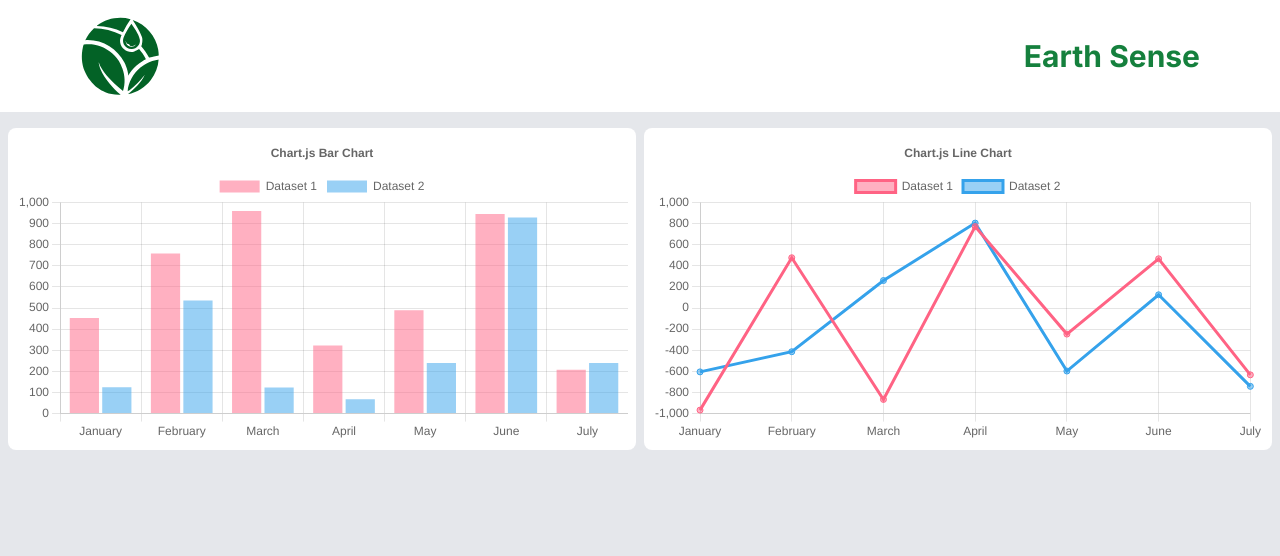
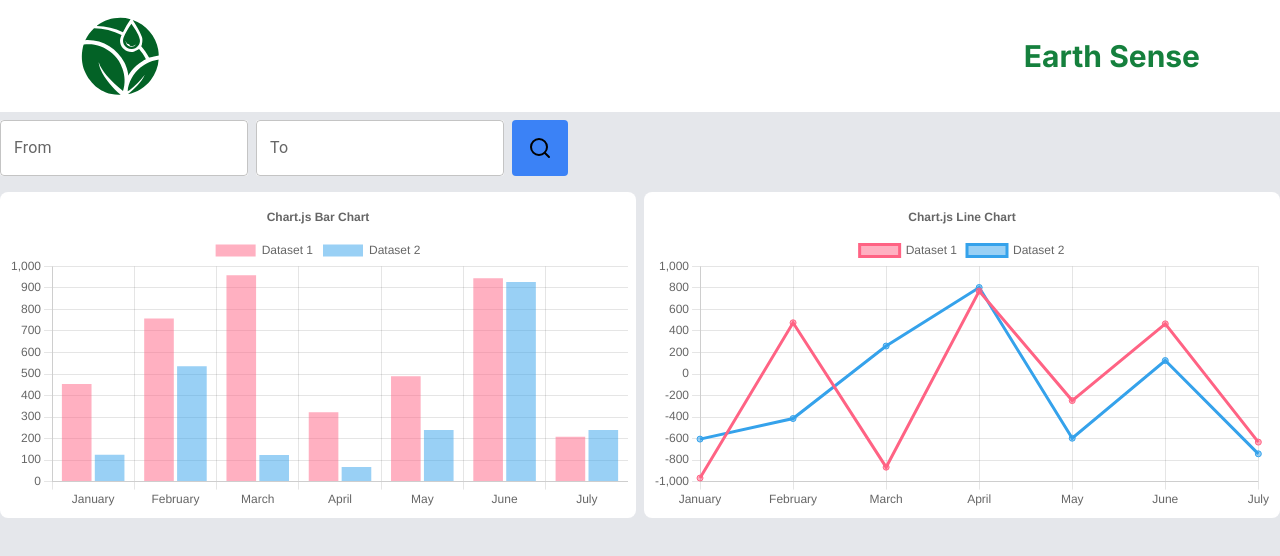
Before and after one commit to Jenry-MA/earth-sense-front-end, a Next.js app: page / in a window 1280 px wide. Shown: the top 556 px of the page. Built offline with nearby package versions, Linux system fonts and the light colour scheme; no server answers.

Commit message:
ADD - filter by date in unix format(pending fetch data on submit)

```diff
--- /dev/null
+++ b/src/app/Helpers/Config/date-picker.js
@@ -0,0 +1,18 @@
+import { createTheme } from '@mui/material/styles'
+
+export const datePickerLightTheme = createTheme({
+    components: {
+      MuiTextField: {
+        styleOverrides: {
+          root: {
+            color: '#FFFFFF',
+            borderRadius: '3px',
+            borderWidth: '0',
+            borderColor: '#FFFFFF',
+            border: '0px solid',
+            backgroundColor: '#FFFFFF'
+          }
+        }
+      }
+    }
+})
--- /dev/null
+++ b/src/app/Helpers/Config/index.js
@@ -0,0 +1,3 @@
+import * as DatePickerTheme from "./date-picker"
+
+export { DatePickerTheme }
--- a/src/app/Views/Main.jsx
+++ b/src/app/Views/Main.jsx
@@ -3,12 +3,20 @@ import { useEffect, useState } from "react";
 import { H2oSense } from "./Charts/H2oSense";
 import { TemperatureSense } from "./Charts/TemperatureSense";
 import { TemperatureSense as TemperatureSenseApi } from "../Helpers/Api";
+import { DatePicker } from '@mui/x-date-pickers/DatePicker';
+import { DemoContainer } from '@mui/x-date-pickers/internals/demo';
+import { DatePickerTheme } from "../Helpers/Config";
+import { ThemeProvider } from '@mui/material/styles';
+import { Search } from 'lucide-react';
 
 export const Main = () => {
 
    const {getTemperatureSensorIndex} = TemperatureSenseApi
+   const { datePickerLightTheme } = DatePickerTheme
 
    const [data, setData] = useState([]);
+   const [selectedFromDate, setSelectedFromDate] = useState(null);
+   const [selectedToDate, setSelectedToDate] = useState(null);
 
   useEffect(() => {
     getTemperatureSensorIndex("1715825829","1715827029")
@@ -21,10 +29,46 @@ export const Main = () => {
     })
   },[])
 
+  const handleFromDate = (date) => {
+    const dateObj = new Date(date)
+    const unixTimestamp = Math.floor(dateObj.getTime() / 1000)
+    setSelectedFromDate(unixTimestamp)
+  }
+
+  const handleToDate = (date) => {
+    const dateObj = new Date(date)
+    const unixTimestamp = Math.floor(dateObj.getTime() / 1000)
+    setSelectedToDate(unixTimestamp)
+  }
+
+  const handleSubmit = (event) => {
+    event.preventDefault()
+  }
+
   return (
     <div className="container mx-auto">
-      <div className="grid md:grid-cols-2 grid-cols-1 gap-2 py-4 px-2">
-        <div className=" p-2 bg-white rounded-lg">
+      <form className="flex flex-row gap-2 items-center">
+        <ThemeProvider theme={datePickerLightTheme}>
+          <DemoContainer components={['DatePicker']}>
+            <DatePicker onChange={handleFromDate} label="From" />
+          </DemoContainer>
+        </ThemeProvider>
+        <ThemeProvider theme={datePickerLightTheme}>
+          <DemoContainer components={['DatePicker']}>
+            <DatePicker onChange={handleToDate} label="To" />
+          </DemoContainer>
+        </ThemeProvider>
+        <button
+          type="button"
+          title="search"
+          className="rounded bg-blue-500 hover:bg-blue-400 p-4 mt-2 cursor-pointer"
+          onClick={handleSubmit}
+        >
+          <Search />
+        </button>
+      </form>
+      <div className="grid md:grid-cols-2 grid-cols-1 gap-2 py-4">
+        <div className="p-2 bg-white rounded-lg">
           <H2oSense />
         </div>
         <div className="p-2 bg-white rounded-lg">
--- a/src/app/page.js
+++ b/src/app/page.js
@@ -1,11 +1,17 @@
+"use client"
 import { Header } from "./Layout/Header";
 import { Main } from "./Views/Main";
+import { LocalizationProvider } from '@mui/x-date-pickers';
+import { AdapterDateFns } from '@mui/x-date-pickers/AdapterDateFnsV3'
+import {es} from "date-fns/locale/es"
 
 export default function Home() {
   return (
     <main className="min-h-screen">
-      <Header/>
-      <Main/>
+      <LocalizationProvider dateAdapter={AdapterDateFns} adapterLocale={es}>
+        <Header/>
+        <Main/>
+      </LocalizationProvider>
     </main>
   );
 }
```
Also changed, not shown: package.json (+9 -1 lines), 1 other file (tests, documents, lock files or other folders).
